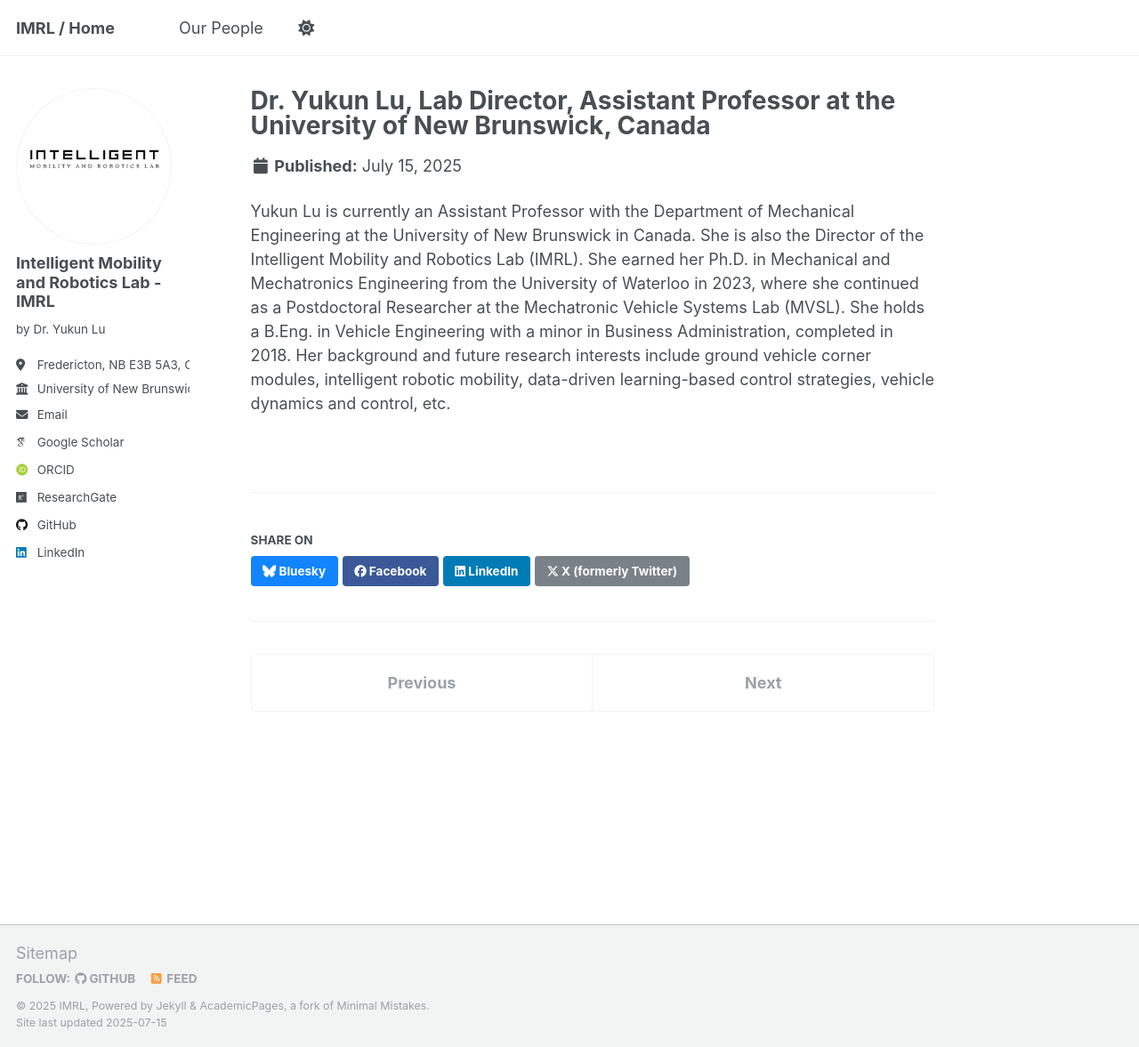
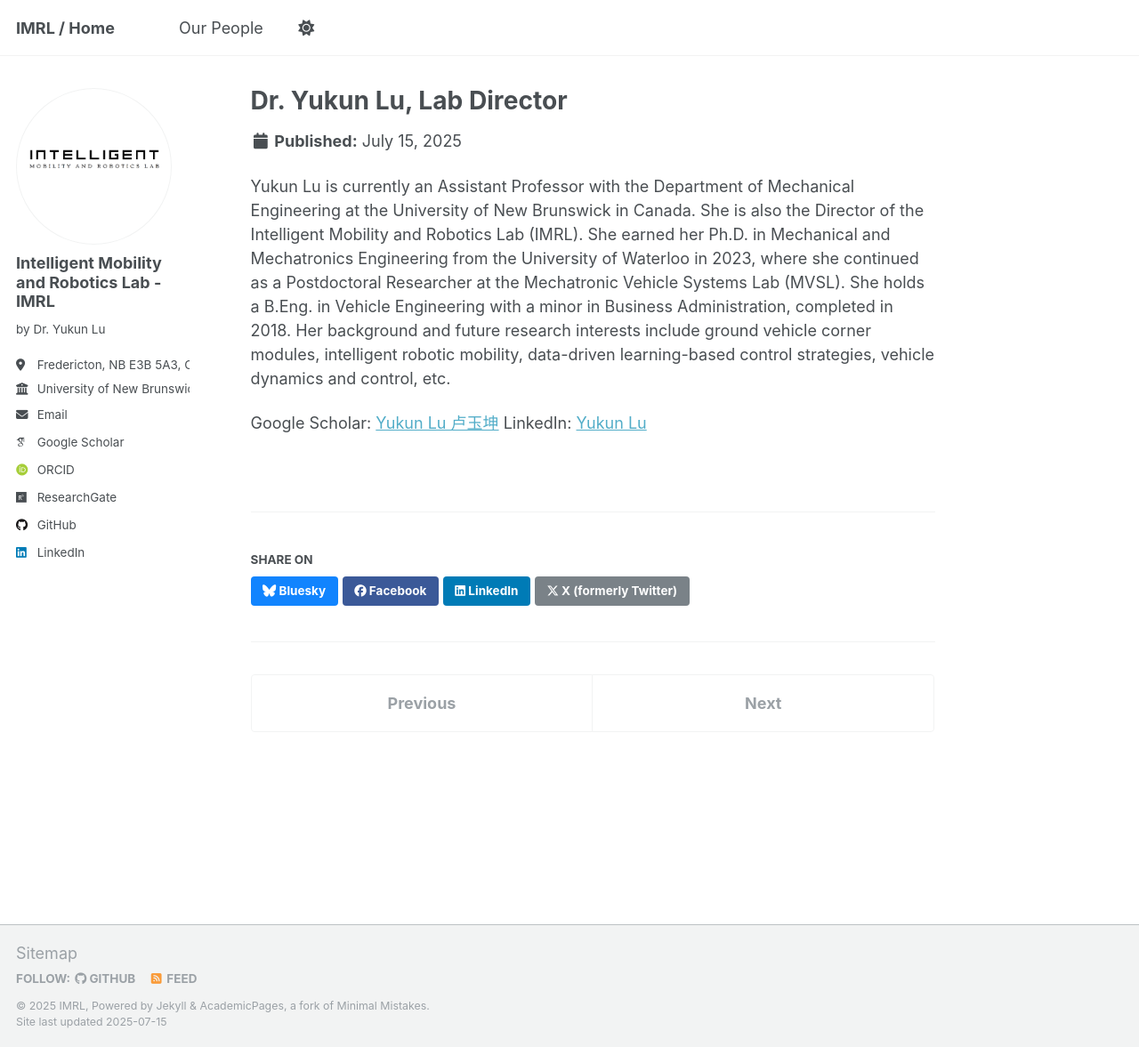
Before and after one commit to IMRL2025/IMRL2025.github.io, a Jekyll site: the page built from _portfolio/portfolio-1.md, in a window 1280 px wide and 1177 px high. Shown: the whole window at 89% size. Built offline with Jekyll 4.4.1, drawn with Linux system fonts in a browser that asks for light colours; some web fonts are replaced.

Commit message:
Update portfolio-1.md

```diff
--- a/_portfolio/portfolio-1.md
+++ b/_portfolio/portfolio-1.md
@@ -1,6 +1,10 @@
 ---
-title: "Dr. Yukun Lu, Lab Director, Assistant Professor at the University of New Brunswick, Canada"
+title: "Dr. Yukun Lu, Lab Director"
+excerpt: "Assistant Professor at the University of New Brunswick, Canada"
 collection: portfolio
 ---
 
 Yukun Lu is currently an Assistant Professor with the Department of Mechanical Engineering at the University of New Brunswick in Canada. She is also the Director of the Intelligent Mobility and Robotics Lab (IMRL). She earned her Ph.D. in Mechanical and Mechatronics Engineering from the University of Waterloo in 2023, where she continued as a Postdoctoral Researcher at the Mechatronic Vehicle Systems Lab (MVSL). She holds a B.Eng. in Vehicle Engineering with a minor in Business Administration, completed in 2018. Her background and future research interests include ground vehicle corner modules, intelligent robotic mobility, data-driven learning-based control strategies, vehicle dynamics and control, etc.
+
+Google Scholar: [Yukun Lu 卢玉坤](https://scholar.google.com/citations?user=hLT1BjYAAAAJ&hl=en)
+LinkedIn: [Yukun Lu](https://www.linkedin.com/in/yukun-lu-87b9b4152/)
```
